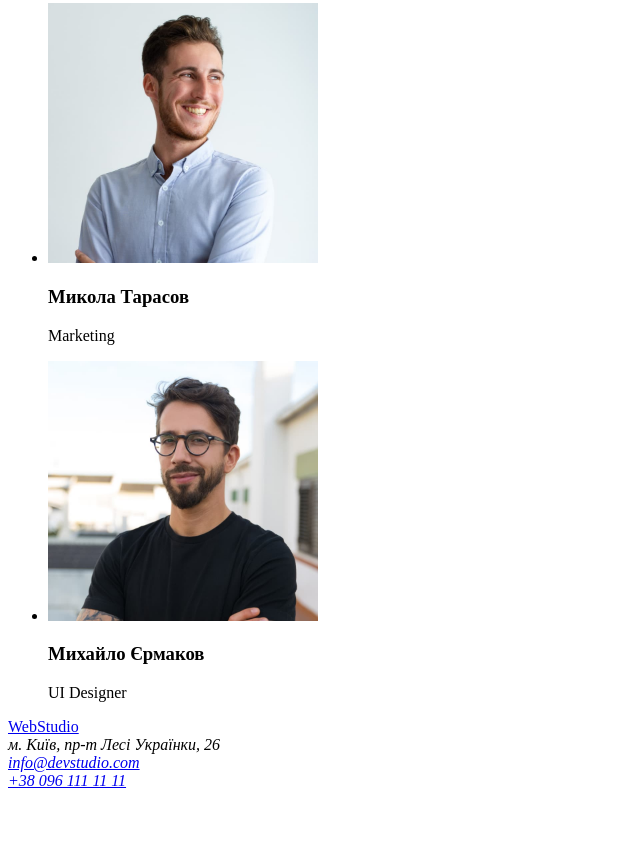
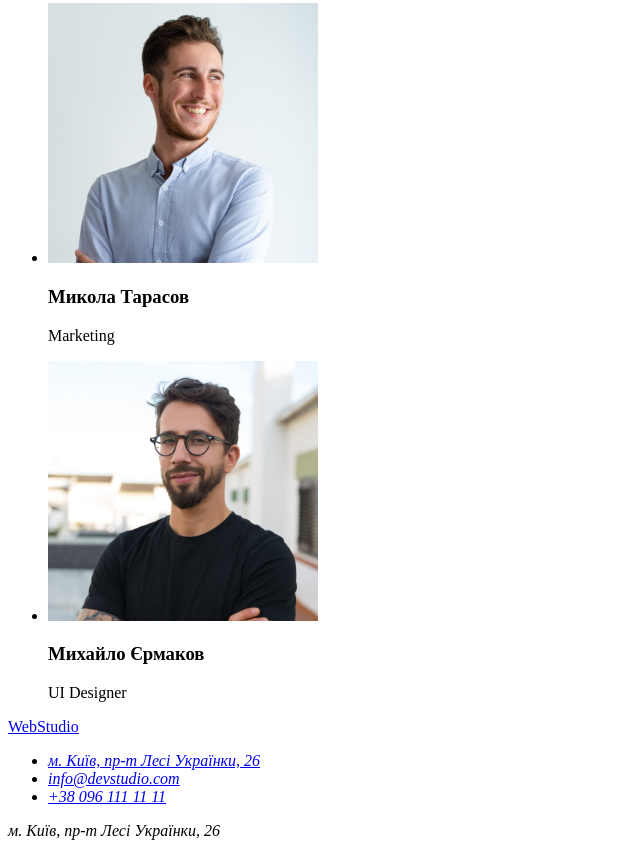
Before and after one commit to sergstorozhev1984/goit-markup-hw-01, a plain HTML site: page index.html in a window 1280 px wide. Shown: the part 2333-3199 px from the top of the page, without its empty margins (0-640 px from the left). Before the commit the page ends 3131 px from the top, so only its background shows below. Drawn offline with Linux system fonts and the light colour scheme.

Commit message:
change footer

```diff
--- a/index.html
+++ b/index.html
@@ -86,9 +86,14 @@
             <a href="/">WebStudio</a>
 
             <address>
+                <ul>
+                    <li><a href="https://www.google.com/maps/d/viewer?mid=10uSM3H-mIU3GznYo2szRIEphczw&hl=en_US&ll=50.42732700000001%2C30.538092&z=17" target="_blank"  rel="noopener noreferrer">м. Київ, пр-т Лесі Українки, 26</a></li>
+                    <li><a href="mailto:info@devstudio.com">info@devstudio.com</a></li>
+                    <li><a href="tel:+380961111111">+38 096 111 11 11</a></li>
+                </ul>
             м. Київ, пр-т Лесі Українки, 26<br>
-            <a href="mailto:info@devstudio.com">info@devstudio.com</a><br>
-            <a href="tel:+380961111111">+38 096 111 11 11</a>
+            <br>
+
             </address>
 
     </footer>
```
